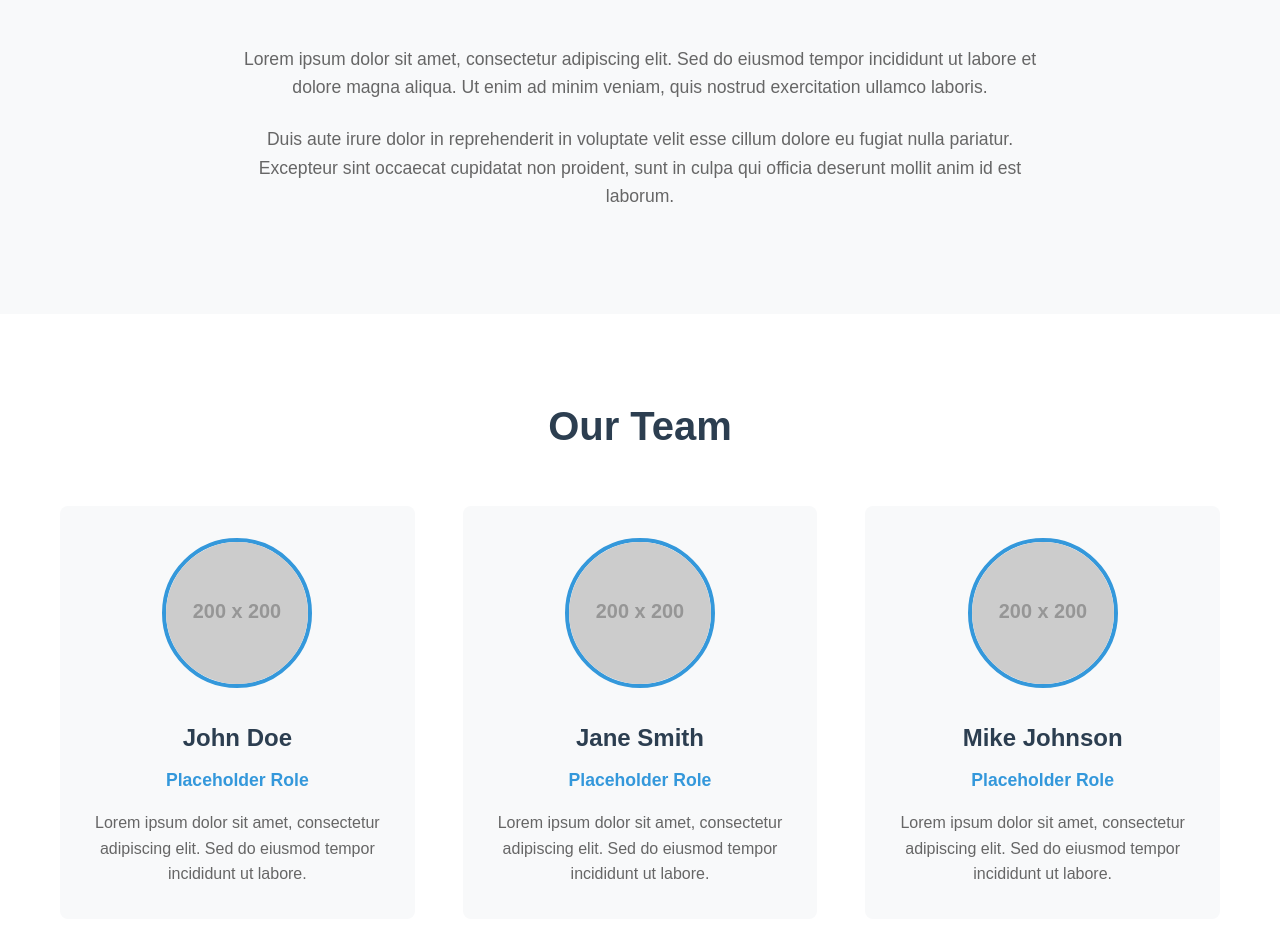
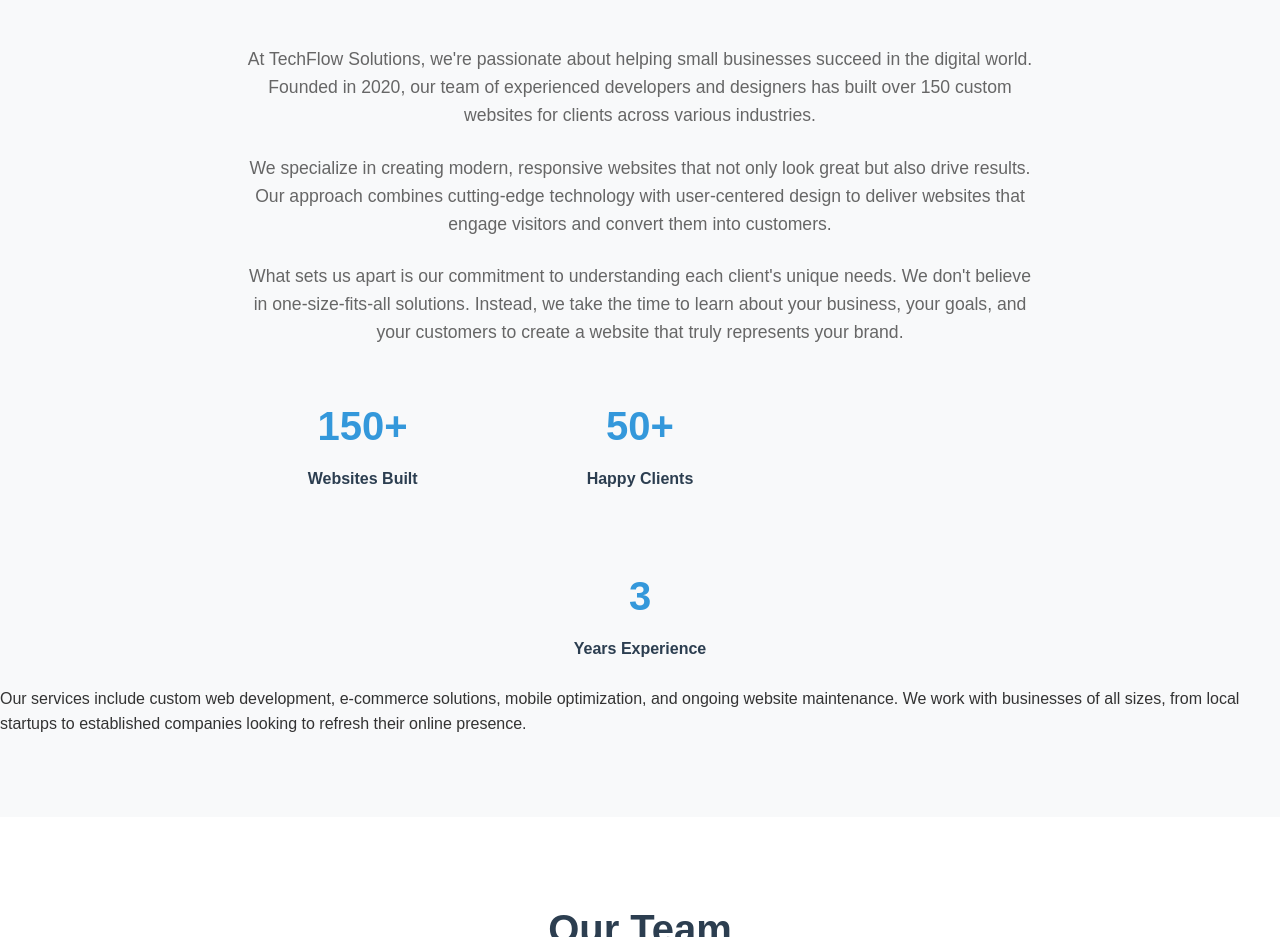
Before and after one commit to alejandro21-24/Assiignment2, a plain HTML site: page index.html in a window 1280 px wide. Shown: the part 552-1489 px from the top of the page. Drawn offline with Linux system fonts and the light colour scheme; placeholder pictures from the web are drawn by us.

Commit message:
Update About section with team information

```diff
--- a/index.html
+++ b/index.html
@@ -35,9 +35,32 @@
         <div class="container">
             <h2>About Us</h2>
             <div class="about-content">
+
                 <!-- PLACEHOLDER: About content will be replaced in the assignment -->
-                <p>Lorem ipsum dolor sit amet, consectetur adipiscing elit. Sed do eiusmod tempor incididunt ut labore et dolore magna aliqua. Ut enim ad minim veniam, quis nostrud exercitation ullamco laboris.</p>
-                <p>Duis aute irure dolor in reprehenderit in voluptate velit esse cillum dolore eu fugiat nulla pariatur. Excepteur sint occaecat cupidatat non proident, sunt in culpa qui officia deserunt mollit anim id est laborum.</p>
+                    <p>At TechFlow Solutions, we're passionate about helping small businesses succeed in the digital world. Founded in 2020, our team of experienced developers and designers has built over 150 custom websites for clients across various industries.</p>
+
+                    <p>We specialize in creating modern, responsive websites that not only look great but also drive results. Our approach combines cutting-edge technology with user-centered design to deliver websites that engage visitors and convert them into customers.</p>
+
+                    <p>What sets us apart is our commitment to understanding each client's unique needs. We don't believe in one-size-fits-all solutions. Instead, we take the time to learn about your business, your goals, and your customers to create a website that truly represents your brand.</p>
+
+                    <div class="team-stats">
+                        <div class="stat">
+                            <h3>150+</h3>
+                            <p>Websites Built</p>
+                        </div>
+                        <div class="stat">
+                            <h3>50+</h3>
+                            <p>Happy Clients</p>
+                        </div>
+                        </div>
+                        <div class="stat">
+                            <h3>3</h3>
+                            <p>Years Experience</p>
+                        </div>
+                    </div>
+                </div>
+
+                <p>Our services include custom web development, e-commerce solutions, mobile optimization, and ongoing website maintenance. We work with businesses of all sizes, from local startups to established companies looking to refresh their online presence.</p>
                 <!-- END PLACEHOLDER -->
             </div>
         </div>
```
